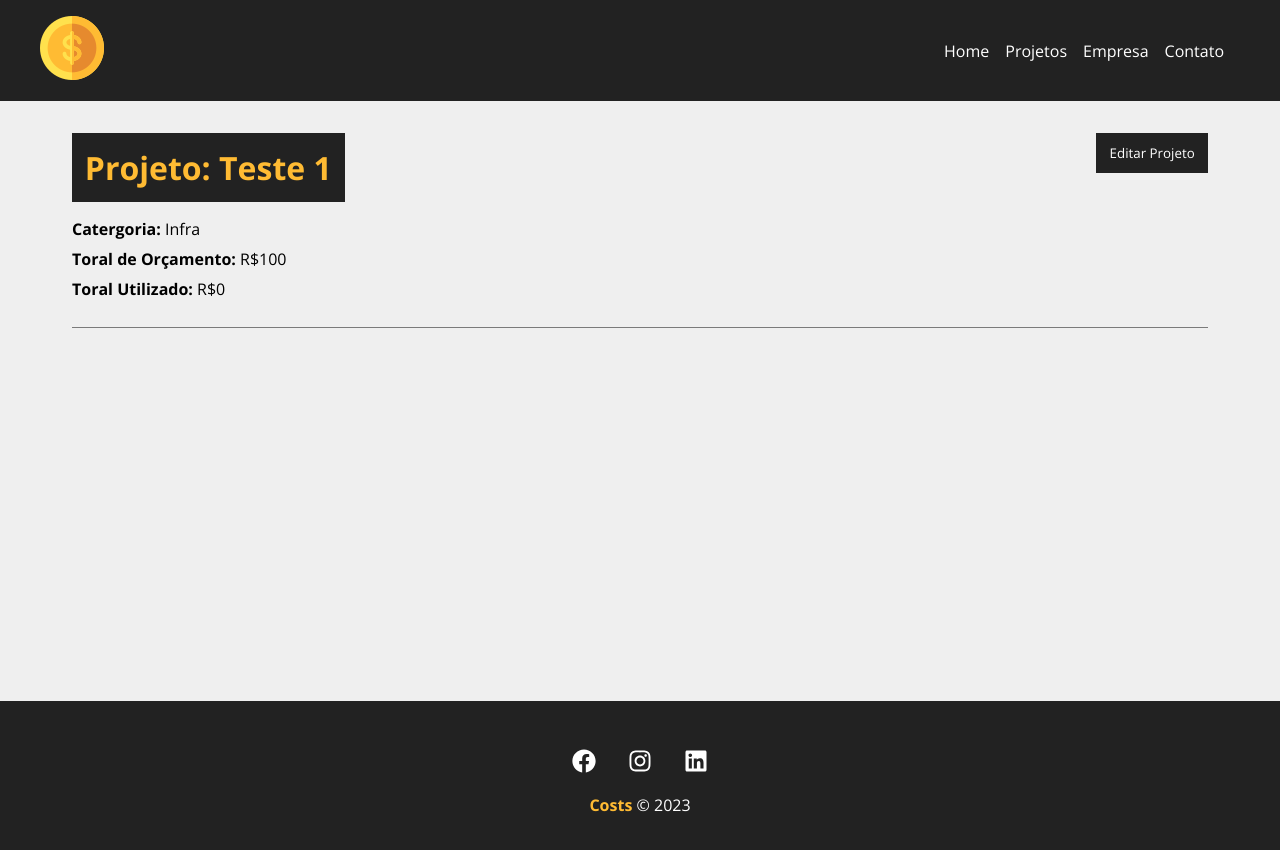
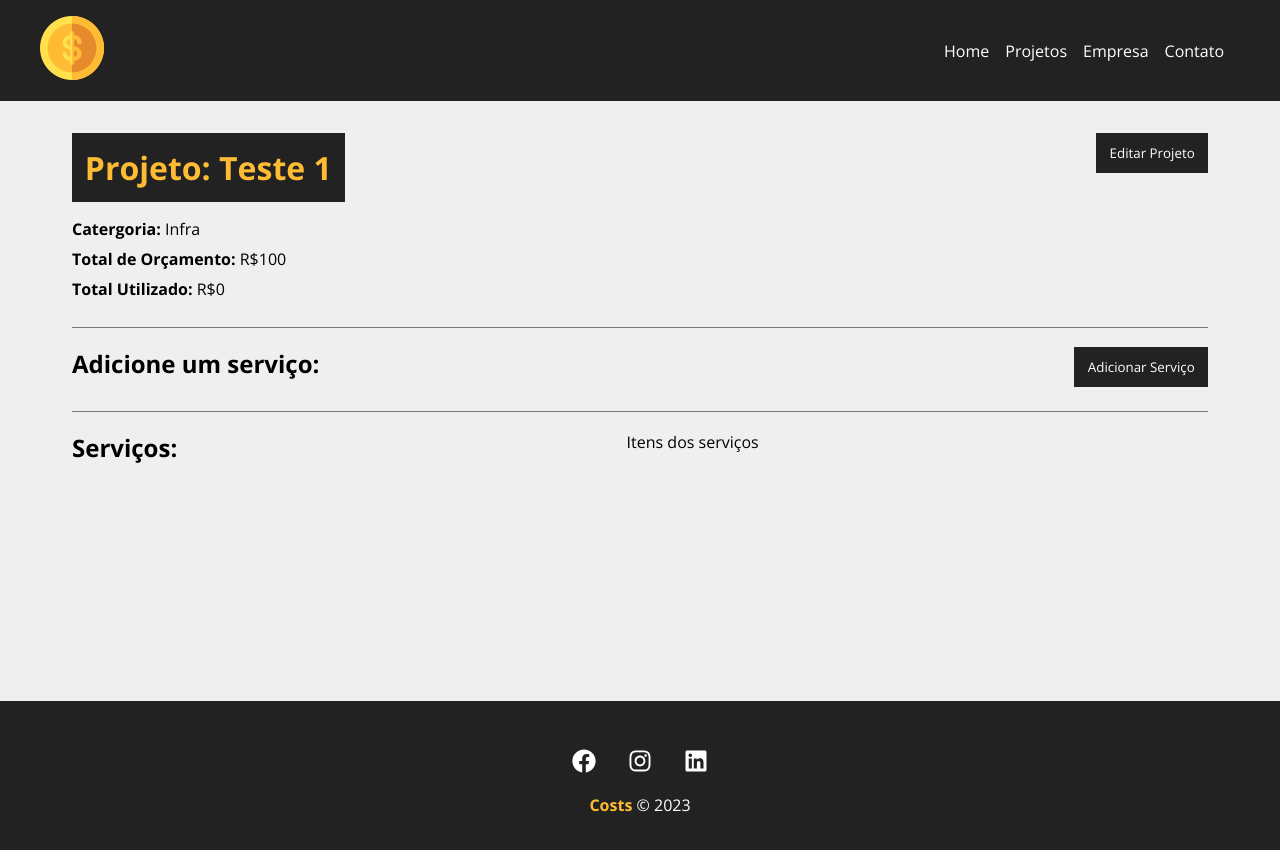
Before and after one commit to HSuarez89/react-hora-de-codar, a React (Create React App) app in the folder costs/: page /projeto/1 in a window 1280 px wide. Shown: the top 850 px of the page. Built offline with nearby package versions, Linux system fonts and the light colour scheme; data requests are answered from the project's data file.

Commit message:
Criando parte dos serviços

```diff
--- a/costs/db.json
+++ b/costs/db.json
@@ -12,14 +12,25 @@
       "id": 1
     },
     {
-      "name": "Eu amo Saymon",
-      "orcamento": "1000000000",
+      "name": "Teste 2",
+      "orcamento": "1000",
       "categoria": {
-        "id": "1",
-        "nome": "Infra"
+        "id": "4",
+        "nome": "Planejamento"
       },
-      "cost": 0,
-      "servicos": [],
+      "cost": 1000,
+      "servicos": [
+        {
+          "name": "Novo serviço",
+          "cost": "500",
+          "desc": "Novo Serviço"
+        },
+        {
+          "name": "Novo serviço 2",
+          "cost": "500",
+          "desc": "Novo Serviço"
+        }
+      ],
       "id": 3
     }
   ],
--- a/costs/src/components/pages/Projeto.js
+++ b/costs/src/components/pages/Projeto.js
@@ -1,13 +1,20 @@
+import {parse, v4 as uuidv4} from 'uuid'
 import styles from './Projeto.module.css'
 import { useParams } from 'react-router-dom'
 import { useState, useEffect } from 'react'
 import Loading from '../layout/Loading'
 import Container from '../layout/Container'
+import FormularioProjeto from '../projetos/FormularioProjeto'
+import Mensagem from '../layout/Mensagem'
+import FormularioServico from '../servicos/FormularioServico'
 
 function Projeto(){
     const { id } = useParams()
     const [projeto, setProjeto] = useState([])
     const [mostraFormulario, setMostraFormulario] = useState(false)
+    const [mostraFormularioServico, setMostraFormularioServico] = useState(false)
+    const [mensagem, setMensagem] = useState()
+    const [tipo, setTipo] = useState()
 
     useEffect(() => {
         setTimeout(() => {
@@ -24,8 +31,59 @@ function Projeto(){
             }, 1000)
         }, [id])
 
+        function editPost(projeto){
+            setMensagem('')
+            if(projeto.orcamento < projeto.cost){
+                setMensagem('O custo do projeto não pode ser maior que seu orçamento total.')
+                setTipo('erro')
+                return(false)
+            }
+            fetch(`http://localhost:5000/projetos/${projeto.id}`, {
+                method: 'PATCH',
+                headers: {'Content-Type': 'application/json'},
+                body: JSON.stringify(projeto)
+            }).then((resp) => resp.json())
+            .then((data) =>{
+                setProjeto(data)
+                setMostraFormulario(false)
+                setMensagem('Projeto atualizado com sucesso!')
+                setTipo('sucesso')
+            })
+            .catch((err) => console.log(err))
+        }
+
+        function criarServico(projeto){
+            setMensagem('')
+            const ultimoServico = projeto.servicos[projeto.servicos.length - 1]
+            ultimoServico.id = uuidv4
+            const custoUltimoServico = ultimoServico.cost
+            const novoCusto = parseFloat(projeto.cost) + parseFloat(custoUltimoServico)
+            if(novoCusto > parseFloat(projeto.orcamento)){
+                setMensagem('Orçamento insuficiente. Verifique os valores dos serviços.')
+                setTipo('erro')
+                projeto.servicos.pop()
+                return(false)
+            }
+            projeto.cost = novoCusto
+            fetch(`http://localhost:5000/projetos/${projeto.id}`,{
+                method: 'PATCH',
+                headers: {
+                    'Content-Type': 'application/json'
+                },
+                body: JSON.stringify(projeto)
+            }).then((resp) => resp.json())
+            .then((data) => {
+                console.log(data)
+            })
+            .catch((err) => console.log(err))
+        }
+
         function chamaFormularioProjeto(){
             setMostraFormulario(!mostraFormulario)
+        }
+
+        function chamaFormularioServico(){
+            setMostraFormularioServico(!mostraFormularioServico)
         }
 
     return(
@@ -33,6 +91,7 @@ function Projeto(){
             {projeto.name ? (
                 <div className={styles.detalhes_projeto}>
                     <Container className='column'>
+                        {mensagem && <Mensagem type={tipo} msg={mensagem} />}
                         <div className={styles.detalhes_container}>
                             <h1>Projeto: {projeto.name}</h1>
                             <button className={styles.botao} onClick={chamaFormularioProjeto}>
@@ -44,18 +103,37 @@ function Projeto(){
                                         <span>Catergoria: </span> {projeto.categoria.nome}
                                     </p>
                                     <p>
-                                        <span>Toral de Orçamento: </span> R${projeto.orcamento}
+                                        <span>Total de Orçamento: </span> R${projeto.orcamento}
                                     </p>
                                     <p>
-                                        <span>Toral Utilizado: </span> R${projeto.cost}
+                                        <span>Total Utilizado: </span> R${projeto.cost}
                                     </p>
                                 </div>
                             ) : (
                                 <div className={styles.projeto_info}>
-                                    <p>Detalhes do Projeto</p>
+                                    <FormularioProjeto handleSubmit={editPost} btnText='Concluir edição'  dadosProjeto={projeto} />
                                 </div>
                             )}
                         </div>
+                        <div className={styles.servicos_form_container}>
+                                <h2>Adicione um serviço:</h2>
+                                <button className={styles.botao} onClick={chamaFormularioServico}>
+                                {!mostraFormularioServico ? 'Adicionar Serviço' : 'Fechar'}
+                                </button>
+                                <div className={styles.projeto_info}>
+                                    {mostraFormularioServico &&
+                                        <FormularioServico
+                                        handleSubmit={criarServico}
+                                        btnText='Adicionar Serviço'
+                                        dadosProjeto={projeto}
+                                        />
+                                    }
+                                </div>
+                        </div>
+                        <h2>Serviços:</h2>
+                        <Container customClass='start'>
+                            <p>Itens dos serviços</p>
+                        </Container>
                     </Container>
                 </div>
             ): (
--- /dev/null
+++ b/costs/src/components/servicos/FormularioServico.js
@@ -0,0 +1,42 @@
+import { useState } from 'react'
+import Input from '../formulario/Input'
+import Botao from '../formulario/Botao'
+import styles from '../projetos/FormularioProjeto.module.css'
+
+function FormularioServico({handleSubmit, btnText, dadosProjeto}){
+
+    const [servico, setServico] = useState()
+
+    function submit(e){
+        e.preventDefault()
+        dadosProjeto.servicos.push(servico)
+        handleSubmit(dadosProjeto)
+    }
+
+    function handleChange(e){
+        setServico({ ...servico, [e.target.name]: e.target.value})
+    }
+
+    return(
+        <form onSubmit={submit} className={styles.formulario}>
+            <Input type='text'
+            text="Nome do serviço"
+            placeholder="Insira o nome do serviço"
+            name='name'
+            handleOnChange={handleChange}/>
+            <Input type='number'
+            text="Custo do serviço"
+            placeholder="Insira o valor do serviço"
+            name='cost'
+            handleOnChange={handleChange}/>
+            <Input type='text'
+            text="Descrição do serviço"
+            placeholder="Descreva o serviço"
+            name='desc'
+            handleOnChange={handleChange}/>
+            <Botao text={btnText} />
+        </form>
+    )
+}
+
+export default FormularioServico
```
